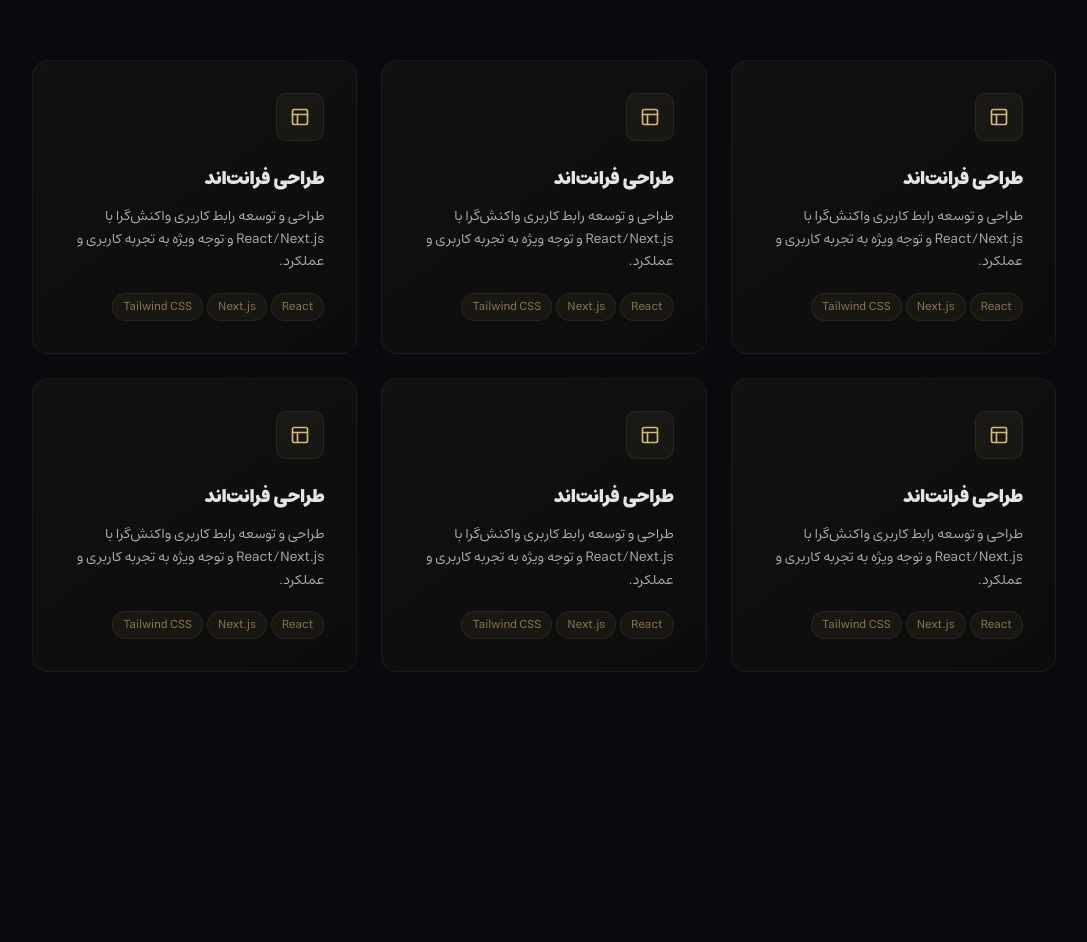
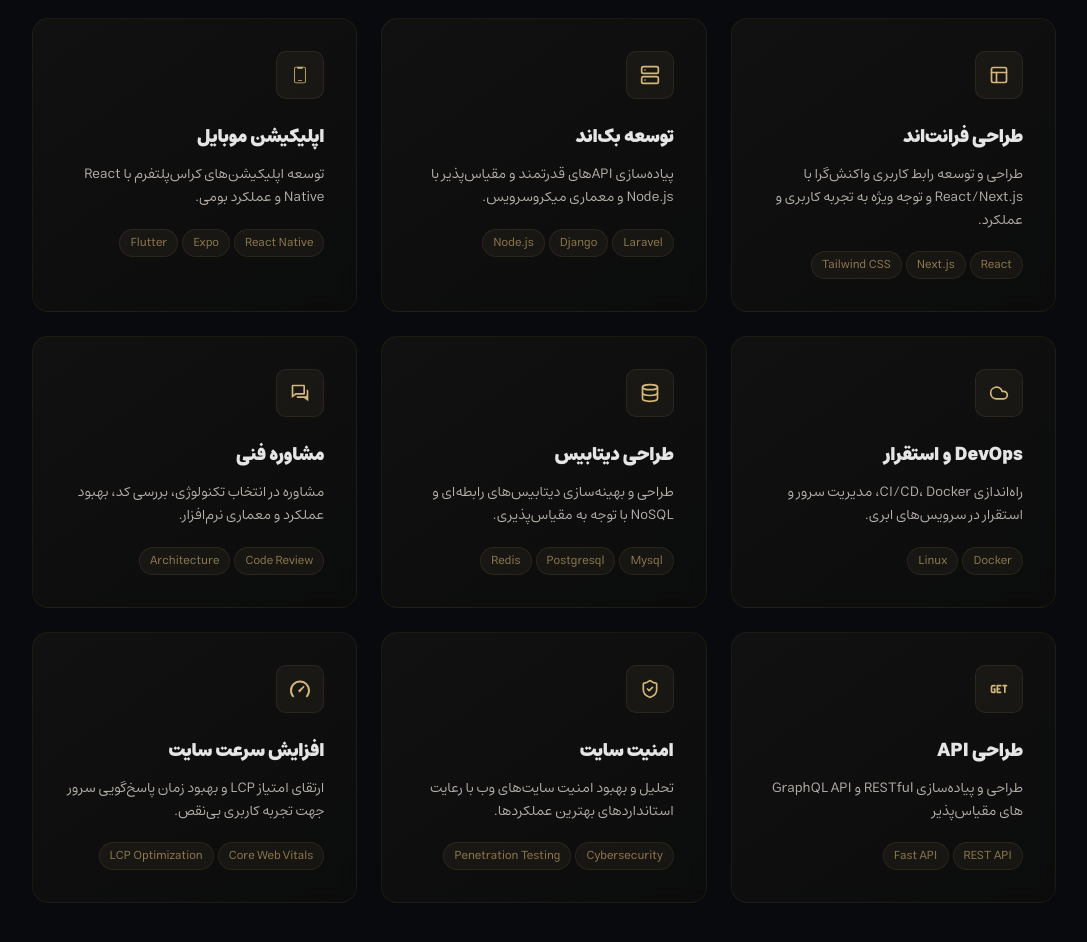
Before and after one commit to ahsharifi/ahsharifidev-site, a React (Vite) app: page / in a window 1280 px wide. Shown: the part 1686-2628 px from the top of the page, without its empty margins (96-1183 px from the left). Before the commit the page ends 2400 px from the top, so only its background shows below. Built offline with nearby package versions, Linux system fonts and the light colour scheme.

Commit message:
feature(services): change box orders

```diff
--- a/src/components/Service.tsx
+++ b/src/components/Service.tsx
@@ -7,10 +7,7 @@ interface ServiceProps {
 
 function Service({ icon, title, description, tags }: ServiceProps) {
   return (
-    <li
-      className="card-dark rounded-2xl p-8 group animate-in visible"
-      style={{ transitionDelay: "0.2s" }}
-    >
+    <li className="card-dark rounded-2xl p-8 group animate-in visible">
       <div className="w-12 h-12 rounded-md bg-gold-400/[0.06] border border-gold-400/10 flex items-center justify-center mb-6 group-hover:bg-gold-400/10 transition-colors text-gold-300">
         {icon}
       </div>
--- a/src/components/Services.tsx
+++ b/src/components/Services.tsx
@@ -1,10 +1,14 @@
-import { Layout } from "lucide-react";
+import { Cloud, Database, Layout, Server, ShieldCheck } from "lucide-react";
 import Service from "./Service";
+import { BiConversation } from "react-icons/bi";
+import { SiSpeedtest } from "react-icons/si";
+import { TbHttpGet } from "react-icons/tb";
+import { CiMobile3 } from "react-icons/ci";
 
 function Services() {
   return (
     <div
-      className="services min-h-screen flex flex-row items-center"
+      className="services min-h-screen flex flex-row items-center pb-20"
       id="services"
     >
       <div className="container flex flex-col items-center">
@@ -19,34 +23,52 @@ function Services() {
             tags={["React", "Next.js", "Tailwind CSS"]}
           />
           <Service
-            icon={<Layout size={20} />}
-            title="طراحی فرانت‌اند"
-            description="طراحی و توسعه رابط کاربری واکنش‌گرا با React/Next.js و توجه ویژه به تجربه کاربری و عملکرد."
-            tags={["React", "Next.js", "Tailwind CSS"]}
+            icon={<Server size={20} />}
+            title="توسعه بک‌اند"
+            description="پیاده‌سازی APIهای قدرتمند و مقیاس‌پذیر با Node.js و معماری میکروسرویس."
+            tags={["Laravel", "Django", "Node.js"]}
           />
           <Service
-            icon={<Layout size={20} />}
-            title="طراحی فرانت‌اند"
-            description="طراحی و توسعه رابط کاربری واکنش‌گرا با React/Next.js و توجه ویژه به تجربه کاربری و عملکرد."
-            tags={["React", "Next.js", "Tailwind CSS"]}
+            icon={<CiMobile3 size={20} />}
+            title="اپلیکیشن موبایل"
+            description="توسعه اپلیکیشن‌های کراس‌پلتفرم با React Native و عملکرد بومی."
+            tags={["React Native", "Expo", "Flutter"]}
           />
           <Service
-            icon={<Layout size={20} />}
-            title="طراحی فرانت‌اند"
-            description="طراحی و توسعه رابط کاربری واکنش‌گرا با React/Next.js و توجه ویژه به تجربه کاربری و عملکرد."
-            tags={["React", "Next.js", "Tailwind CSS"]}
+            icon={<Cloud size={20} />}
+            title="DevOps و استقرار"
+            description="راه‌اندازی CI/CD، Docker، مدیریت سرور و استقرار در سرویس‌های ابری."
+            tags={["Docker", "Linux"]}
           />
           <Service
-            icon={<Layout size={20} />}
-            title="طراحی فرانت‌اند"
-            description="طراحی و توسعه رابط کاربری واکنش‌گرا با React/Next.js و توجه ویژه به تجربه کاربری و عملکرد."
-            tags={["React", "Next.js", "Tailwind CSS"]}
+            icon={<Database size={20} />}
+            title="طراحی دیتابیس"
+            description="طراحی و بهینه‌سازی دیتابیس‌های رابطه‌ای و NoSQL با توجه به مقیاس‌پذیری."
+            tags={["Mysql", "Postgresql", "Redis"]}
           />
           <Service
-            icon={<Layout size={20} />}
-            title="طراحی فرانت‌اند"
-            description="طراحی و توسعه رابط کاربری واکنش‌گرا با React/Next.js و توجه ویژه به تجربه کاربری و عملکرد."
-            tags={["React", "Next.js", "Tailwind CSS"]}
+            icon={<BiConversation size={20} />}
+            title="مشاوره فنی"
+            description="مشاوره در انتخاب تکنولوژی، بررسی کد، بهبود عملکرد و معماری نرم‌افزار."
+            tags={["Code Review", "Architecture"]}
+          />
+          <Service
+            icon={<TbHttpGet size={20} />}
+            title="طراحی API"
+            description="طراحی و پیاده‌سازی RESTful و GraphQL API های مقیاس‌پذیر"
+            tags={["REST API", "Fast API"]}
+          />
+          <Service
+            icon={<ShieldCheck size={20} />}
+            title="امنیت سایت"
+            description="تحلیل و بهبود امنیت سایت‌های وب با رعایت استانداردهای بهترین عملکردها."
+            tags={["Cybersecurity", "Penetration Testing"]}
+          />
+          <Service
+            icon={<SiSpeedtest size={20} />}
+            title="افزایش سرعت سایت"
+            description="ارتقای امتیاز LCP و بهبود زمان پاسخ‌گویی سرور جهت تجربه کاربری بی‌نقص."
+            tags={["Core Web Vitals", "LCP Optimization"]}
           />
         </ul>
       </div>
```
